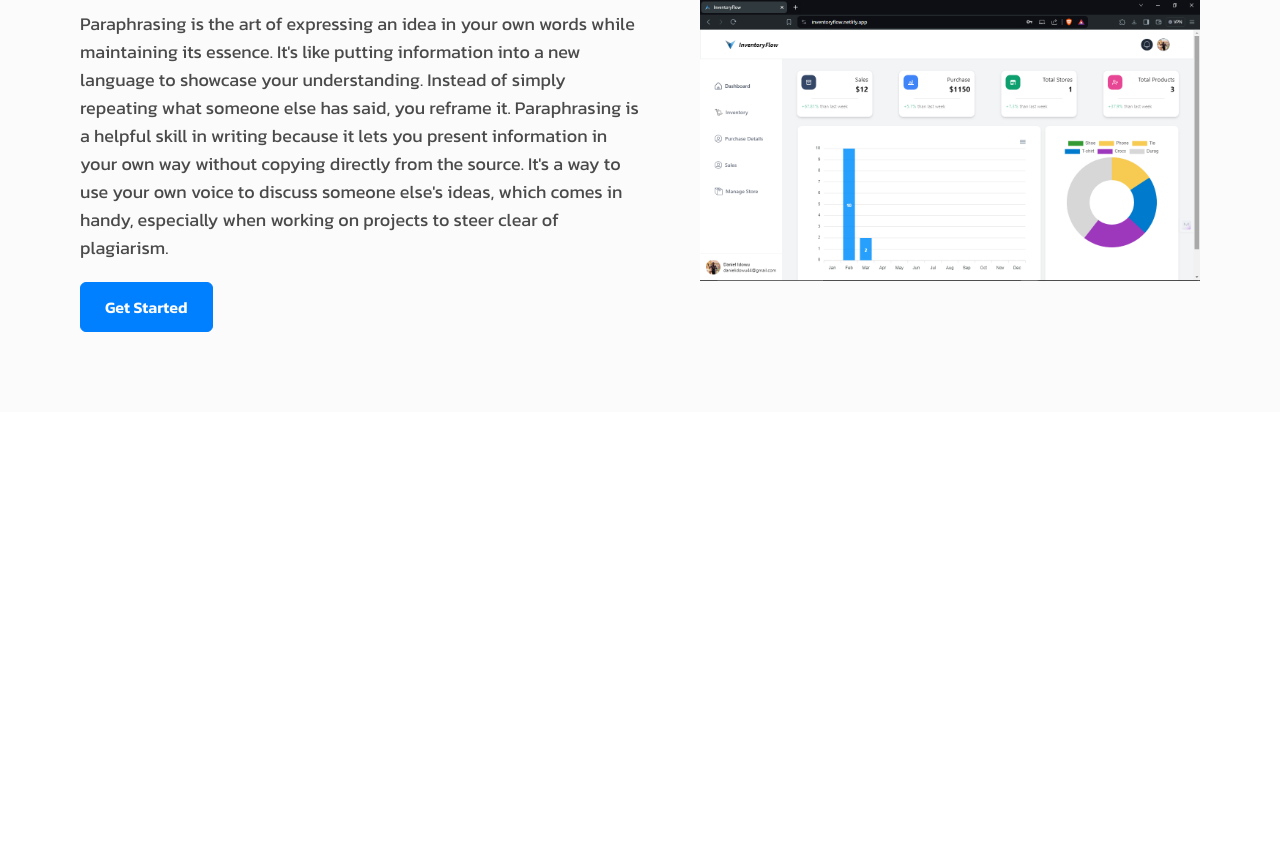
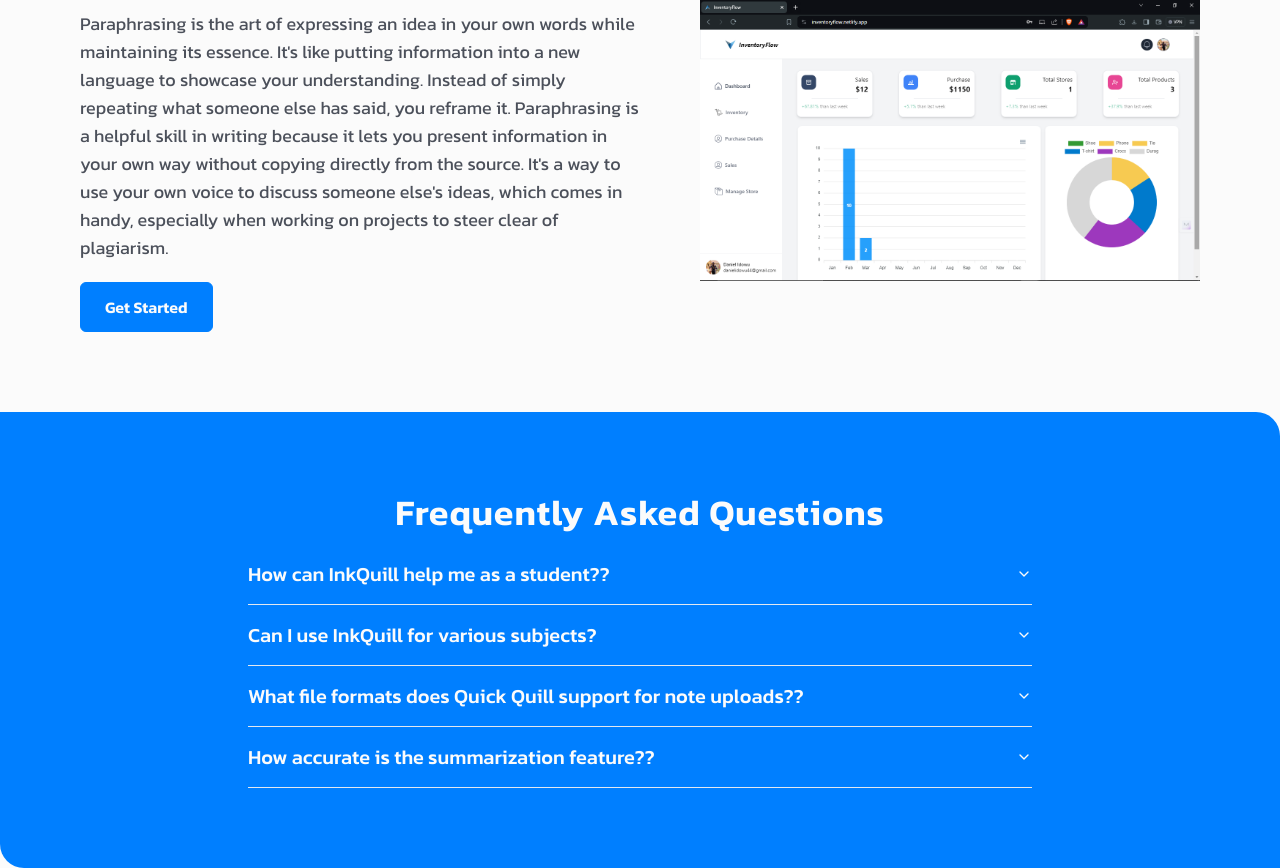
Before and after one commit to daniel-idowu-01/inkquill, a Next.js app: page / in a window 1280 px wide. Shown: the part 1547-2415 px from the top of the page. Before the commit the page ends 1959 px from the top, so only its background shows below. Built offline with nearby package versions, Linux system fonts and the light colour scheme.

Commit message:
completed FAQs section

```diff
--- /dev/null
+++ b/app/components/FAQs.tsx
@@ -0,0 +1,35 @@
+import React from "react";
+import {
+  Accordion,
+  AccordionContent,
+  AccordionItem,
+  AccordionTrigger,
+} from "@/components/ui/accordion";
+import { faqs } from "../data/data";
+
+const FAQs = () => {
+  return (
+    <div className="py-20 flex flex-col lg:flex-row gap-10 lg:gap-0 justify-center items-center bg-azure-blue p-10 lg:p-20 rounded-tr-3xl rounded-bl-3xl text-cotton-white">
+      <section className="lg:w-[70%]">
+        <p className="kanit-semibold text-center text-3xl md:text-4xl tracking-wide mb-3">
+          Frequently Asked Questions
+        </p>
+
+        <main className="text-lg md:text-xl">
+          {faqs.map((faq, index) => (
+            <Accordion key={index} type="single" collapsible>
+              <AccordionItem value={`item-${index + 1}`}>
+                <AccordionTrigger>{faq.trigger}?</AccordionTrigger>
+                <AccordionContent className="text-lg">
+                  {faq.content}
+                </AccordionContent>
+              </AccordionItem>
+            </Accordion>
+          ))}
+        </main>
+      </section>
+    </div>
+  );
+};
+
+export default FAQs;
--- a/app/components/Paraphrase.tsx
+++ b/app/components/Paraphrase.tsx
@@ -9,7 +9,7 @@ const Paraphrase = () => {
         <p className="text-4xl font-semibold">
           Paraphrase <span className="text-azure-blue">Notes</span>{" "}
         </p>
-        <p className="my-5 text-lg opacity-70">
+        <p className="text-justify md:text-left my-5 text-lg opacity-70">
           Paraphrasing is the art of expressing an idea in your own words while
           maintaining its essence. It's like putting information into a new
           language to showcase your understanding. Instead of simply repeating
--- a/app/components/Summarize.tsx
+++ b/app/components/Summarize.tsx
@@ -10,7 +10,7 @@ const Summarize = () => {
       </article>
       <article className="lg:w-1/2 text-cotton-white">
         <p className="text-4xl font-semibold">Summarize Notes</p>
-        <p className="my-5 text-lg">
+        <p className="text-justify md:text-left my-5 text-lg">
           InkQuill utilizes advanced artificial intelligence to condense your
           lengthy notes into concise summaries. We appreciate that learning
           isn't just about amassing information, but also about understanding it
--- /dev/null
+++ b/app/data/data.ts
@@ -0,0 +1,24 @@
+const faqs = [
+  {
+    trigger: "How can InkQuill help me as a student?",
+    content:
+      "The user interface of InkQuill is made simple in order to provide the best possible experience for the users. Translation enters your lecture notes into synopsis digests and it allows you to study in smaller bite-sized chunk and at the same time it must make it less overwhelming.",
+  },
+  {
+    trigger: "Can I use InkQuill for various subjects",
+    content:
+      "Absolutely! InkQuill casks on your desires. As he engages in science, history, or literature, we can be confident that our AI will be in a position to understand and articulate the ideas involved.",
+  },
+  {
+    trigger: "What file formats does Quick Quill support for note uploads?",
+    content:
+      "InkQuill accepts images only in JPG and PNG formats. Use our AI that works with your notes and we will do the rest for you. Now, let us examine the 1mb upper limit for pictures as well.",
+  },
+  {
+    trigger: "How accurate is the summarization feature?",
+    content:
+      "Our summary engine utilizes sophisticated AI algorithms to handle the compilation of summaries that are both vivid and concise.However, perfection isn't guaranteed. It's by making regular improvements to our recommendation algorithms, that we gain from users' feedback.",
+  },
+];
+
+export { faqs };
--- a/app/globals.css
+++ b/app/globals.css
@@ -1,8 +1,81 @@
-@import url("https://fonts.googleapis.com/css2?family=Kanit:ital,wght@0,100;0,200;0,300;0,400;0,500;0,600;0,700;0,800;0,900;1,100;1,200;1,300;1,400;1,500;1,600;1,700;1,800;1,900&display=swap");
+@import url('https://fonts.googleapis.com/css2?family=Kanit:ital,wght@0,100;0,200;0,300;0,400;0,500;0,600;0,700;0,800;0,900;1,100;1,200;1,300;1,400;1,500;1,600;1,700;1,800;1,900&display=swap');
 
 @tailwind base;
 @tailwind components;
 @tailwind utilities;
+
+  @layer base {
+    :root {
+      --background: 0 0% 100%;
+      --foreground: 222.2 84% 4.9%;
+
+      --card: 0 0% 100%;
+      --card-foreground: 222.2 84% 4.9%;
+
+      --popover: 0 0% 100%;
+      --popover-foreground: 222.2 84% 4.9%;
+
+      --primary: 222.2 47.4% 11.2%;
+      --primary-foreground: 210 40% 98%;
+
+      --secondary: 210 40% 96.1%;
+      --secondary-foreground: 222.2 47.4% 11.2%;
+
+      --muted: 210 40% 96.1%;
+      --muted-foreground: 215.4 16.3% 46.9%;
+
+      --accent: 210 40% 96.1%;
+      --accent-foreground: 222.2 47.4% 11.2%;
+
+      --destructive: 0 84.2% 60.2%;
+      --destructive-foreground: 210 40% 98%;
+
+      --border: 214.3 31.8% 91.4%;
+      --input: 214.3 31.8% 91.4%;
+      --ring: 222.2 84% 4.9%;
+
+      --radius: 0.5rem;
+    }
+
+    .dark {
+      --background: 222.2 84% 4.9%;
+      --foreground: 210 40% 98%;
+
+      --card: 222.2 84% 4.9%;
+      --card-foreground: 210 40% 98%;
+
+      --popover: 222.2 84% 4.9%;
+      --popover-foreground: 210 40% 98%;
+
+      --primary: 210 40% 98%;
+      --primary-foreground: 222.2 47.4% 11.2%;
+
+      --secondary: 217.2 32.6% 17.5%;
+      --secondary-foreground: 210 40% 98%;
+
+      --muted: 217.2 32.6% 17.5%;
+      --muted-foreground: 215 20.2% 65.1%;
+
+      --accent: 217.2 32.6% 17.5%;
+      --accent-foreground: 210 40% 98%;
+
+      --destructive: 0 62.8% 30.6%;
+      --destructive-foreground: 210 40% 98%;
+
+      --border: 217.2 32.6% 17.5%;
+      --input: 217.2 32.6% 17.5%;
+      --ring: 212.7 26.8% 83.9%;
+    }
+  }
+
+  @layer base {
+    * {
+      @apply border-border;
+    }
+    body {
+      @apply bg-background text-foreground;
+    }
+  }
 
   .kanit-regular {
     font-family: "Kanit", sans-serif;
@@ -15,9 +88,3 @@
     font-weight: 600;
     font-style: normal;
   }
-
-@layer utilities {
-  .text-balance {
-    text-wrap: balance;
-  }
-}
--- a/app/page.tsx
+++ b/app/page.tsx
@@ -2,6 +2,7 @@ import NavBar from "./components/NavBar";
 import Hero from "./components/Hero";
 import Summarize from "./components/Summarize";
 import Paraphrase from "./components/Paraphrase";
+import FAQs from "./components/FAQs";
 
 export default function Home() {
   return (
@@ -31,6 +32,10 @@ export default function Home() {
       <section>
         <Paraphrase />
       </section>
+
+      <section>
+        <FAQs />
+      </section>
     </main>
   );
 }
--- /dev/null
+++ b/components/ui/accordion.tsx
@@ -0,0 +1,58 @@
+"use client"
+
+import * as React from "react"
+import * as AccordionPrimitive from "@radix-ui/react-accordion"
+import { ChevronDown } from "lucide-react"
+
+import { cn } from "@/lib/utils"
+
+const Accordion = AccordionPrimitive.Root
+
+const AccordionItem = React.forwardRef<
+  React.ElementRef<typeof AccordionPrimitive.Item>,
+  React.ComponentPropsWithoutRef<typeof AccordionPrimitive.Item>
+>(({ className, ...props }, ref) => (
+  <AccordionPrimitive.Item
+    ref={ref}
+    className={cn("border-b", className)}
+    {...props}
+  />
+))
+AccordionItem.displayName = "AccordionItem"
+
+const AccordionTrigger = React.forwardRef<
+  React.ElementRef<typeof AccordionPrimitive.Trigger>,
+  React.ComponentPropsWithoutRef<typeof AccordionPrimitive.Trigger>
+>(({ className, children, ...props }, ref) => (
+  <AccordionPrimitive.Header className="flex">
+    <AccordionPrimitive.Trigger
+      ref={ref}
+      className={cn(
+        "flex flex-1 items-center justify-between py-4 font-medium transition-all hover:underline [&[data-state=open]>svg]:rotate-180",
+        className
+      )}
+      {...props}
+    >
+      {children}
+      <ChevronDown className="h-4 w-4 shrink-0 transition-transform duration-200" />
+    </AccordionPrimitive.Trigger>
+  </AccordionPrimitive.Header>
+))
+AccordionTrigger.displayName = AccordionPrimitive.Trigger.displayName
+
+const AccordionContent = React.forwardRef<
+  React.ElementRef<typeof AccordionPrimitive.Content>,
+  React.ComponentPropsWithoutRef<typeof AccordionPrimitive.Content>
+>(({ className, children, ...props }, ref) => (
+  <AccordionPrimitive.Content
+    ref={ref}
+    className="overflow-hidden text-sm transition-all data-[state=closed]:animate-accordion-up data-[state=open]:animate-accordion-down"
+    {...props}
+  >
+    <div className={cn("pb-4 pt-0", className)}>{children}</div>
+  </AccordionPrimitive.Content>
+))
+
+AccordionContent.displayName = AccordionPrimitive.Content.displayName
+
+export { Accordion, AccordionItem, AccordionTrigger, AccordionContent }
--- /dev/null
+++ b/lib/utils.ts
@@ -0,0 +1,6 @@
+import { type ClassValue, clsx } from "clsx"
+import { twMerge } from "tailwind-merge"
+
+export function cn(...inputs: ClassValue[]) {
+  return twMerge(clsx(inputs))
+}
--- a/tailwind.config.ts
+++ b/tailwind.config.ts
@@ -1,19 +1,82 @@
-import type { Config } from "tailwindcss";
+import type { Config } from "tailwindcss"
 
-const config: Config = {
+const config = {
+  darkMode: ["class"],
   content: [
-    "./pages/**/*.{js,ts,jsx,tsx,mdx}",
-    "./components/**/*.{js,ts,jsx,tsx,mdx}",
-    "./app/**/*.{js,ts,jsx,tsx,mdx}",
-  ],
+    './pages/**/*.{ts,tsx}',
+    './components/**/*.{ts,tsx}',
+    './app/**/*.{ts,tsx}',
+    './src/**/*.{ts,tsx}',
+	],
+  prefix: "",
   theme: {
+    container: {
+      center: true,
+      padding: "2rem",
+      screens: {
+        "2xl": "1400px",
+      },
+    },
     extend: {
       colors: {
         "azure-blue": "#007fff",
         "cotton-white": "#fbfbfb",
+        border: "hsl(var(--border))",
+        input: "hsl(var(--input))",
+        ring: "hsl(var(--ring))",
+        background: "hsl(var(--background))",
+        foreground: "hsl(var(--foreground))",
+        primary: {
+          DEFAULT: "hsl(var(--primary))",
+          foreground: "hsl(var(--primary-foreground))",
+        },
+        secondary: {
+          DEFAULT: "hsl(var(--secondary))",
+          foreground: "hsl(var(--secondary-foreground))",
+        },
+        destructive: {
+          DEFAULT: "hsl(var(--destructive))",
+          foreground: "hsl(var(--destructive-foreground))",
+        },
+        muted: {
+          DEFAULT: "hsl(var(--muted))",
+          foreground: "hsl(var(--muted-foreground))",
+        },
+        accent: {
+          DEFAULT: "hsl(var(--accent))",
+          foreground: "hsl(var(--accent-foreground))",
+        },
+        popover: {
+          DEFAULT: "hsl(var(--popover))",
+          foreground: "hsl(var(--popover-foreground))",
+        },
+        card: {
+          DEFAULT: "hsl(var(--card))",
+          foreground: "hsl(var(--card-foreground))",
+        },
+      },
+      borderRadius: {
+        lg: "var(--radius)",
+        md: "calc(var(--radius) - 2px)",
+        sm: "calc(var(--radius) - 4px)",
+      },
+      keyframes: {
+        "accordion-down": {
+          from: { height: "0" },
+          to: { height: "var(--radix-accordion-content-height)" },
+        },
+        "accordion-up": {
+          from: { height: "var(--radix-accordion-content-height)" },
+          to: { height: "0" },
+        },
+      },
+      animation: {
+        "accordion-down": "accordion-down 0.2s ease-out",
+        "accordion-up": "accordion-up 0.2s ease-out",
       },
     },
   },
-  plugins: [],
-};
-export default config;
+  plugins: [require("tailwindcss-animate")],
+} satisfies Config
+
+export default config
```
Also changed, not shown: package.json (+10 -4 lines), components.json (added), 1 other file (tests, documents, lock files or other folders). Lines whose indentation alone changed are shown as unchanged.
